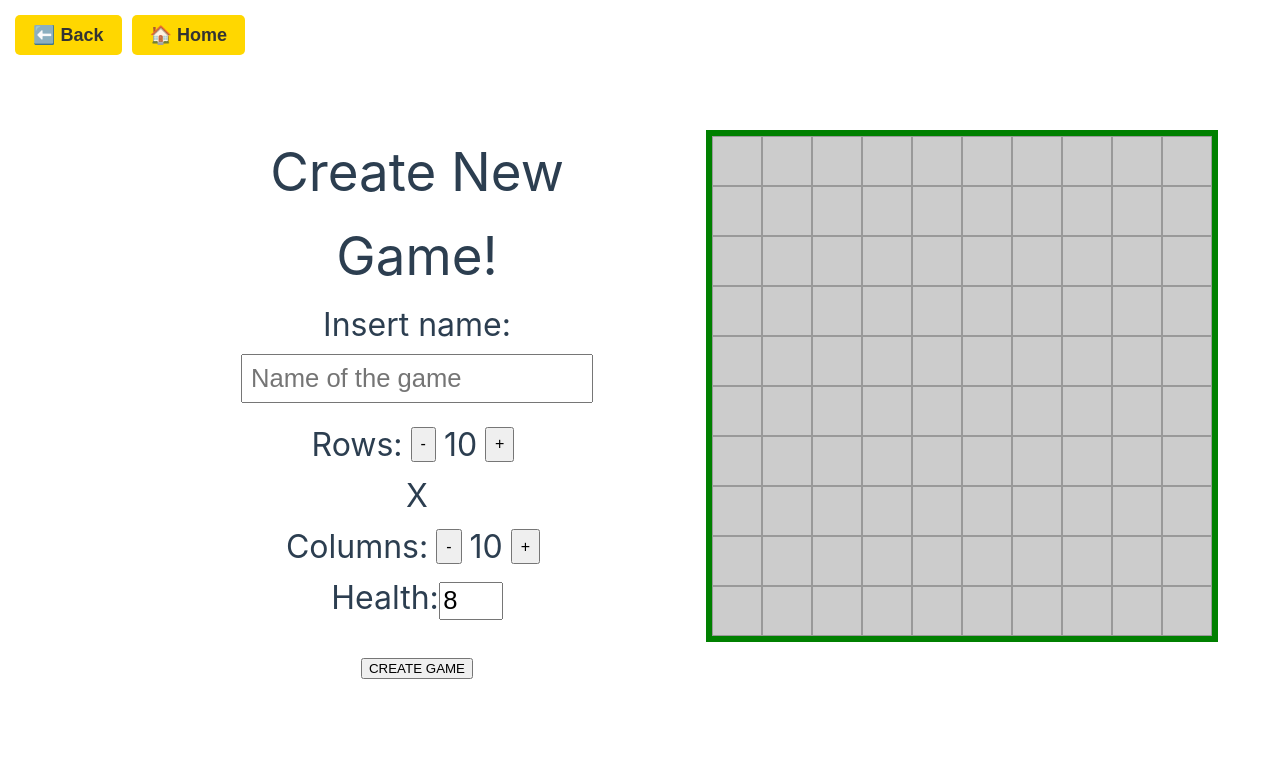
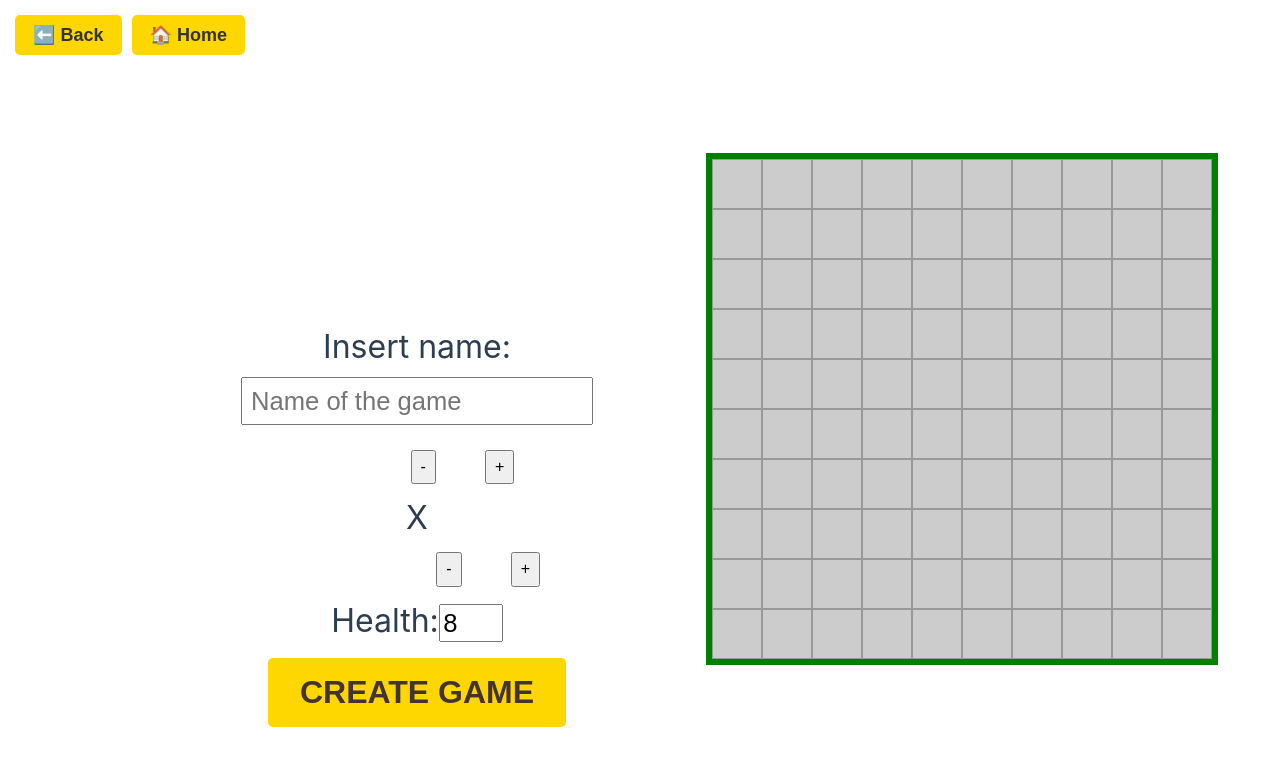
Before and after one commit to paullort/BattleArena, a Vue app in the folder Battle_ArenaJP/: page /creategame in a window 1280 px wide. Shown: the top 766 px of the page. Built offline with nearby package versions, Linux system fonts and the light colour scheme.

Commit message:
create game

```diff
--- a/Battle_ArenaJP/src/assets/main.css
+++ b/Battle_ArenaJP/src/assets/main.css
@@ -1,7 +1,7 @@
 @import './base.css';
 
 #app {
-  max-width: 1280px;
+  /*max-width: 1280px;*/
   margin: 0px;
   padding: 0px;
   border: 0px;
--- a/Battle_ArenaJP/src/views/MAIN_MENU/PLAY/CreateGame.vue
+++ b/Battle_ArenaJP/src/views/MAIN_MENU/PLAY/CreateGame.vue
@@ -112,6 +112,7 @@ header {
   }
 
 .create-game-page {
+  margin-top: 3em;
   display: flex;
   flex-direction: column;
   align-items: flex-start;
@@ -141,6 +142,7 @@ header {
   font-size: 0.8em; /* Ajusta el tamaño del texto del input */
   padding: 0.3em; /* Añade espacio alrededor del texto dentro del input */
   margin-bottom: 1rem;
+  color : white;
 }
 
 #health{
@@ -153,6 +155,7 @@ header {
   display: flex;
   align-items: center; /* Alinear verticalmente los elementos */
   justify-content: center; /* Centrar horizontalmente los elementos */
+  color: white;
 }
 .row-column-selector button {
   font-size: 1rem; /* Ajusta el tamaño del texto de los botones + y - */
@@ -164,6 +167,7 @@ header {
 h1 {
   margin-top: 10vh;
   font-size: 3.3rem;
+  color: white;
 }
 
 .grid-container {
@@ -189,10 +193,18 @@ h1 {
   border: 1px solid #999; /* Adjust as needed */
 }
 
-.submit{
+.submit button{
   font-size: 0.8em; /* Ajusta el tamaño del texto del input */
   padding: 0.3em; /* Añade espacio alrededor del texto dentro del input */
-  margin-bottom: 1rem;
+
+  padding: 0.5em 1em;
+  background-color: #ffd700;
+  border: none;
+  border-radius: 5px;
+  cursor: pointer;
+  color: #433;
+  font-weight: bold;
+  font-size: 1em;
 }
 
 
--- a/Battle_ArenaJP/src/views/MAIN_MENU/PLAY/JoinAvailableGames.vue
+++ b/Battle_ArenaJP/src/views/MAIN_MENU/PLAY/JoinAvailableGames.vue
@@ -72,11 +72,9 @@ header {
   top: 0;
   left: 0;
   padding: 1em;
-  background-color: #333;
   color: #fff;
   width: 100%;
   text-align: left;
-  box-shadow: 0 0 10px rgba(0, 0, 0, 0.2);
 }
 
 .back-button {
@@ -152,7 +150,7 @@ header {
   cursor: pointer;
   color: #433;
   font-weight: bold;
-  font-size: 1.5em;
+  font-size: 1em;
 }
 
 .games-list button:hover {
--- a/Battle_ArenaJP/src/views/MAIN_MENU/PLAY/Pasarela-play.vue
+++ b/Battle_ArenaJP/src/views/MAIN_MENU/PLAY/Pasarela-play.vue
@@ -87,8 +87,8 @@
     justify-content: center;
     display: flex;
     flex-direction: column;
-    font-size: 3em;
-    font: ;
+    font-size: 3.5em;
+    font-family: sans-serif;
   }
 
  .menu-items {
```
